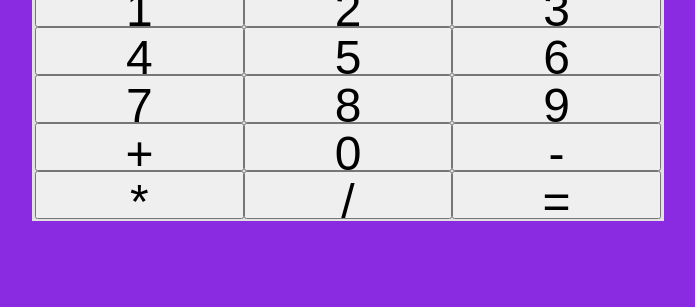
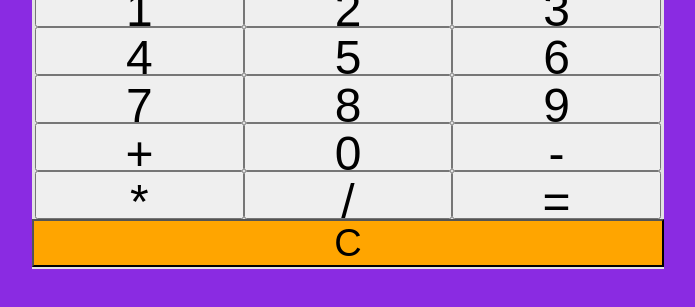
Before and after one commit to gustavobastian/calculator, a website: page index.html in a window 1280 px wide. Shown: the part 159-466 px from the top of the page, without its empty margins (292-987 px from the left). Drawn offline with Linux system fonts and the light colour scheme.

Commit message:
add clear button

```diff
--- a/index.html
+++ b/index.html
@@ -38,6 +38,7 @@
                     <button>/</button>
                     <button>=</button>
                 </div>
+                <button class="clear-button">C</button>
             </div>
         </div>
     </div>
--- a/style.css
+++ b/style.css
@@ -51,3 +51,11 @@ button{
     height: 48px;
     font-size: 48px;
 }
+.clear-button{
+    width: 100%;
+    height: 48px;
+    font-size: 38px;
+    text-align: center;
+    background: orange;
+    padding-bottom: 2px;
+}
```
